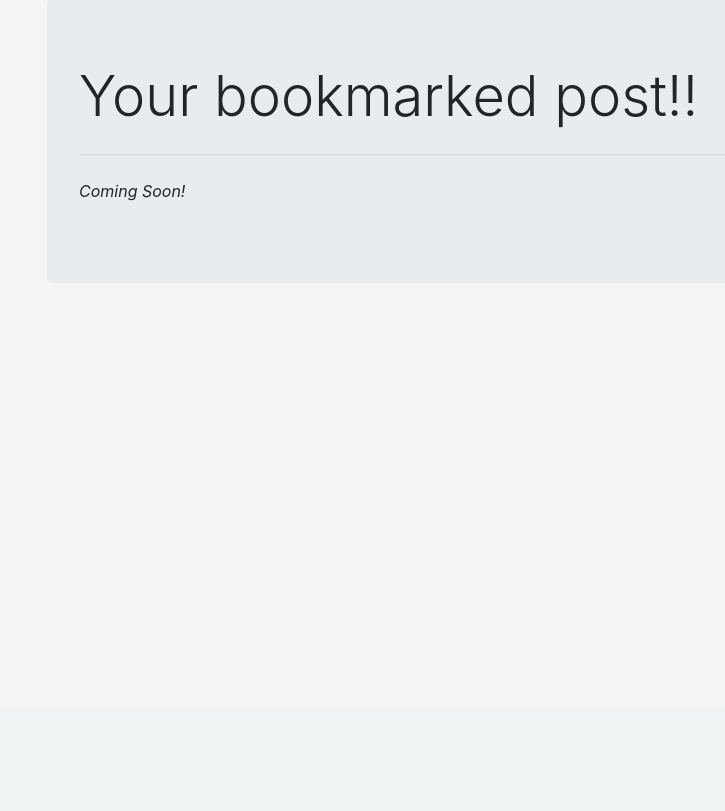
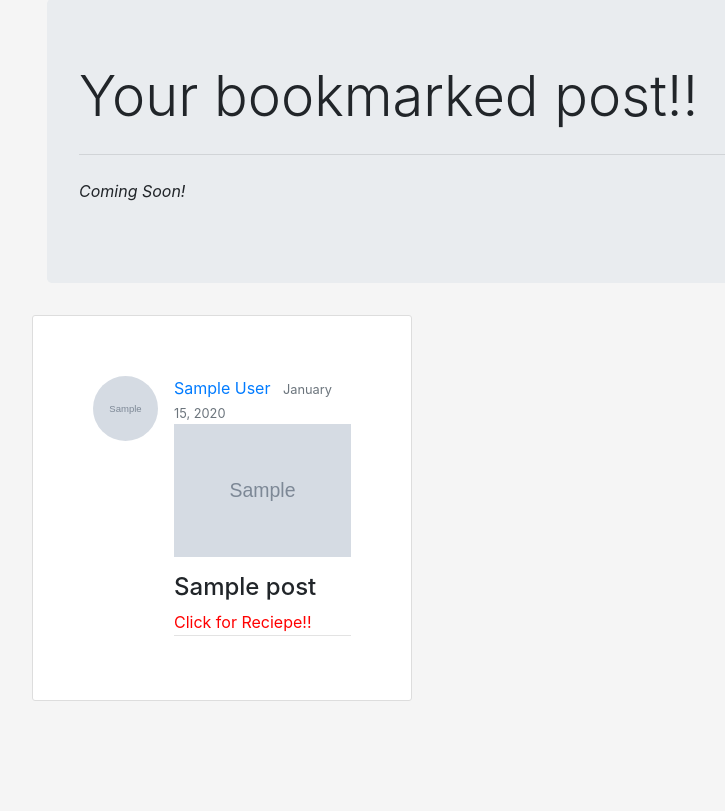
Before and after one commit to Shikharm16/social-media-site-using-django, a Django app: template socio/templates/socio/bookmark.html in a window 1280 px wide. Shown: the part 91-902 px from the top of the page, without its empty margins (38-763 px from the left). Before the commit the page ends 292 px from the top, so only its background shows below. Run offline with Django 3.2, Linux system fonts and the light colour scheme; the template is opened without the code that fills it: most values are stand-ins (such as "Sample title", 1, 10 or a date in 2020); grey boxes marked "Sample" are stand-in pictures; some libraries are stand-ins or nearby versions.

Commit message:
bookmark feature added

```diff
--- a/socio/models.py
+++ b/socio/models.py
@@ -12,7 +12,7 @@ class Post(models.Model):
 	caption=models.TextField()
 	link=models.URLField(blank=True,default="")
 	likes=models.ManyToManyField(User,related_name='likes',blank=True)
-
+	favorites=models.ManyToManyField(User,related_name='favorites',blank=True)
 	date_posted=models.DateTimeField(default=timezone.now)
 	author=models.ForeignKey(User , on_delete=models.CASCADE)
 
--- a/socio/templates/socio/bookmark.html
+++ b/socio/templates/socio/bookmark.html
@@ -5,4 +5,29 @@
   <hr class="my-4">
   <p><i>Coming Soon!</i></p>
 </div>
+
+ {% for post in post %}
+ {% if forloop.first %}<div class="row">{% endif %}
+  <div class="col-sm-4">
+    <article class="media content-section row">
+              <img class="rounded-circle article-img" src="{{ post.author.profile.profile_image.url }}">
+              <div class="media-body ">
+                <div class="article-metadata">
+                  <a class="mr-2" href="{% url 'socio-profile'%}">{{ post.author }}
+                  </a>
+                  <small class="text-muted">{{ post.date_posted|date:"F d, Y" }}</small>
+                  <img src="{{ post.image.url}}" class="imgpost" style="width: 100%;height: auto;">
+                <h4>{{ post.title }}</h4>
+                <a class="article-title" href="{% url 'post-detail' post.id %}" style="color: red;">Click for Reciepe!!</a>
+
+                </div>
+
+
+              </div>
+    </article>
+  </div>
+{% if forloop.counter|divisibleby:3 %}</div><div class="row">{% endif %}
+{% if forloop.last %}</div>{% endif %}
+
+{% endfor %}
 {% endblock content %}
--- a/socio/templates/socio/dashboard.html
+++ b/socio/templates/socio/dashboard.html
@@ -18,6 +18,7 @@
 
   <a class="btn btn-primary btn-lg" href="{% url 'post-create'  %}" role="button">New Post</a>
 </div>
+
  {% for post in posts %}
  {% if forloop.first %}<div class="row">{% endif %}
   <div class="col-sm-4">
--- a/socio/urls.py
+++ b/socio/urls.py
@@ -28,8 +28,9 @@ urlpatterns = [
     path('deactivate/', views.delete_user, name='socio-delete'),
     path('likes/',views.postlike,name='socio-like'),
     path('dashboard/', views.dashboard, name='socio-dashboard'),
-    path('bookmark/', views.bookmark, name='socio-bookmark'),
     path('comment/<int:id>', views.deletecomment, name='socio-comment'),
     path('filtered/', views.filter_list, name='socio-filter'),
     path('deactivate/confirm/', views.delete_user_confirm, name='socio-delete-confirm'),
+    url(r'(?P<id>\d+)/saved/$',views.favorite,name='socio-favorite'),
+    path('bookmark/', views.favorite_list, name='socio-bookmark'),
 ]
```
Also changed, not shown: socio/templates/socio/post_detail.html (+6 -4 lines), socio/views.py (+44 -21 lines), db.sqlite3, socio/migrations/0007_post_favorites.py (added).
